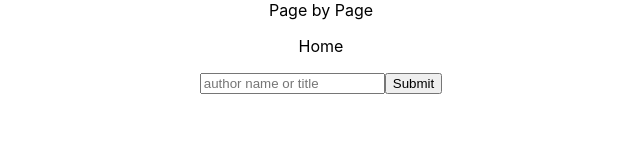
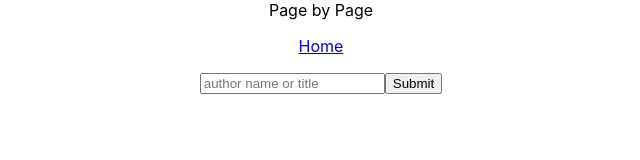
Before and after one commit to jrysanek/pagebypage, a React (Create React App) app: page /Showbook/1 in a window 1280 px wide. Shown: the top 160 px of the page, without its empty margins (319-959 px from the left). Built offline with nearby package versions, Linux system fonts and the light colour scheme.

Commit message:
it is working

```diff
--- a/src/App.js
+++ b/src/App.js
@@ -28,7 +28,7 @@ function App() {
     const parseRes = JSON.parse(resJSON)
     // const name = parseRes.GoodreadsResponse.search.results.work[0].best_book.title._text
     setBooks(parseRes.GoodreadsResponse.search.results.work)
-    // console.log(parseRes)
+    console.log(parseRes)
   };
 
 
@@ -49,7 +49,9 @@ function App() {
       <header>
         Page by Page
       </header>
+      <Link to="/">
       <p>Home</p>
+      </Link>
       <form >
 
         <input type="text"
```
